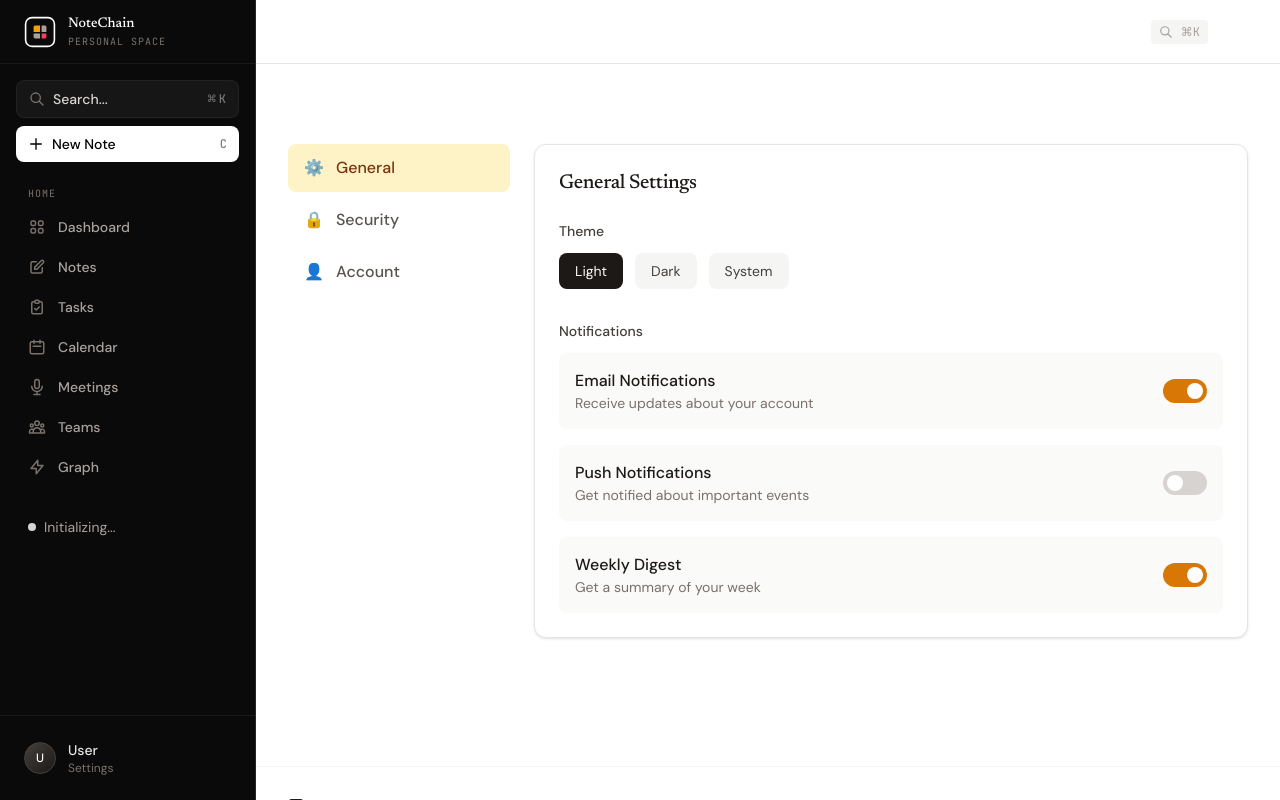
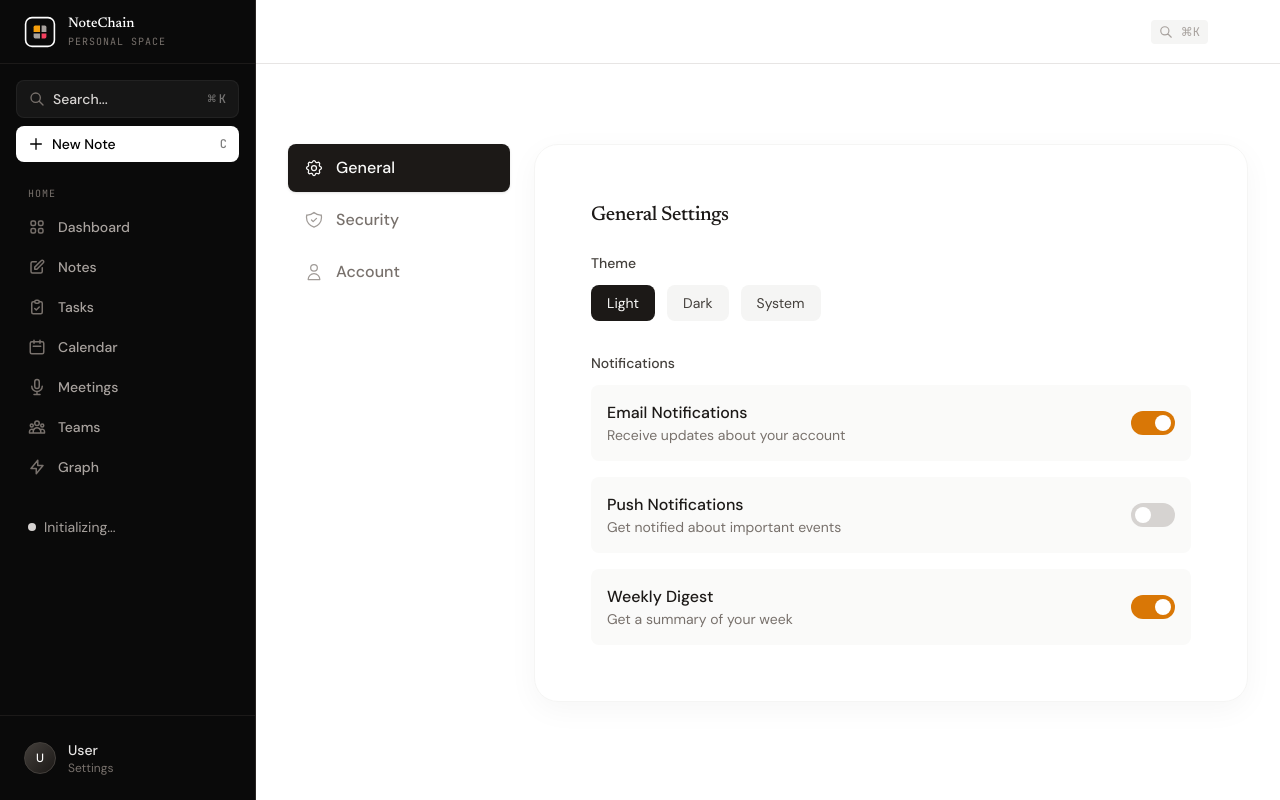
Before and after one commit to Fchery87/NOTECHAIN, a Next.js app in the folder apps/web/: page /settings in a window 1280 px wide. Built offline with nearby package versions, Linux system fonts and the light colour scheme; no server answers.

Commit message:
feat: Update UI styling across various pages with refined borders, shadows, padding, and new SVG icons.

```diff
--- a/apps/web/src/app/graph/page.tsx
+++ b/apps/web/src/app/graph/page.tsx
@@ -93,7 +93,7 @@ export default function KnowledgeGraphPage() {
 
         {/* Error State */}
         {error && (
-          <div className="mb-6 p-4 bg-rose-50 border border-rose-200 rounded-xl">
+          <div className="mb-6 p-6 bg-rose-50/50 border border-rose-100 rounded-3xl">
             <div className="flex items-start gap-3">
               <svg
                 className="w-5 h-5 text-rose-500 mt-0.5 flex-shrink-0"
@@ -117,7 +117,7 @@ export default function KnowledgeGraphPage() {
         )}
 
         {/* Graph View */}
-        <div className="bg-white rounded-2xl shadow-sm border border-stone-200 overflow-hidden">
+        <div className="bg-white rounded-3xl border border-stone-100 shadow-[0_8px_30px_rgb(0,0,0,0.04)] overflow-hidden">
           <KnowledgeGraphView
             graph={graph || { nodes: [], edges: [], clusters: [] }}
             isLoading={isLoading}
@@ -128,8 +128,10 @@ export default function KnowledgeGraphPage() {
         </div>
 
         {/* Tips Section */}
-        <div className="mt-8 bg-stone-100 rounded-xl p-6 border border-stone-200">
-          <h2 className="font-serif text-xl font-medium text-stone-900 mb-4">Tips</h2>
+        <div className="mt-8 bg-stone-50/50 rounded-3xl p-8 border border-stone-100">
+          <h2 className="font-serif text-xl font-medium text-stone-900 mb-4 tracking-tight">
+            Tips
+          </h2>
           <ul className="space-y-3 text-stone-600">
             <li className="flex items-start gap-3">
               <span className="w-6 h-6 rounded-full bg-amber-100 text-amber-700 flex items-center justify-center text-sm font-medium flex-shrink-0">
--- a/apps/web/src/app/meetings/page.tsx
+++ b/apps/web/src/app/meetings/page.tsx
@@ -45,10 +45,10 @@ export default function MeetingsPage() {
     <button
       type="button"
       onClick={handleNewMeeting}
-      className="flex items-center gap-2 px-5 py-2.5 bg-stone-900 text-stone-50 font-medium rounded-lg hover:bg-stone-800 transition-all duration-300 hover:shadow-lg hover:shadow-stone-900/20"
+      className="flex items-center gap-2 px-4 py-2 bg-stone-900 text-stone-50 text-sm font-medium rounded-lg hover:bg-stone-800 transition-colors shadow-sm"
     >
       <svg
-        className="w-5 h-5"
+        className="w-4 h-4"
         fill="none"
         stroke="currentColor"
         viewBox="0 0 24 24"
@@ -62,7 +62,7 @@ export default function MeetingsPage() {
 
   return (
     <AppLayout pageTitle="Meetings" actions={headerActions}>
-      <div className="py-6">
+      <div className="py-8 max-w-5xl mx-auto">
         <div className="mb-6">
           <p className="text-stone-600">Record and manage your meeting transcriptions</p>
         </div>
--- a/apps/web/src/app/settings/page.tsx
+++ b/apps/web/src/app/settings/page.tsx
@@ -20,20 +20,69 @@ export default function SettingsPage() {
           <div className="md:col-span-1">
             <nav className="space-y-1">
               {[
-                { id: 'general', label: 'General', icon: '⚙️' },
-                { id: 'security', label: 'Security', icon: '🔒' },
-                { id: 'account', label: 'Account', icon: '👤' },
+                {
+                  id: 'general',
+                  label: 'General',
+                  icon: (
+                    <svg className="w-5 h-5" fill="none" stroke="currentColor" viewBox="0 0 24 24">
+                      <path
+                        strokeLinecap="round"
+                        strokeLinejoin="round"
+                        strokeWidth={1.5}
+                        d="M10.325 4.317c.426-1.756 2.924-1.756 3.35 0a1.724 1.724 0 002.573 1.066c1.543-.94 3.31.826 2.37 2.37a1.724 1.724 0 001.065 2.572c1.756.426 1.756 2.924 0 3.35a1.724 1.724 0 00-1.066 2.573c.94 1.543-.826 3.31-2.37 2.37a1.724 1.724 0 00-2.572 1.065c-.426 1.756-2.924 1.756-3.35 0a1.724 1.724 0 00-2.573-1.066c-1.543.94-3.31-.826-2.37-2.37a1.724 1.724 0 00-1.065-2.572c-1.756-.426-1.756-2.924 0-3.35a1.724 1.724 0 001.066-2.573c-.94-1.543.826-3.31 2.37-2.37.996.608 2.296.07 2.572-1.065z"
+                      />
+                      <path
+                        strokeLinecap="round"
+                        strokeLinejoin="round"
+                        strokeWidth={1.5}
+                        d="M15 12a3 3 0 11-6 0 3 3 0 016 0z"
+                      />
+                    </svg>
+                  ),
+                },
+                {
+                  id: 'security',
+                  label: 'Security',
+                  icon: (
+                    <svg className="w-5 h-5" fill="none" stroke="currentColor" viewBox="0 0 24 24">
+                      <path
+                        strokeLinecap="round"
+                        strokeLinejoin="round"
+                        strokeWidth={1.5}
+                        d="M9 12l2 2 4-4m5.618-4.016A11.955 11.955 0 0112 2.944a11.955 11.955 0 01-8.618 3.04A12.02 12.02 0 003 9c0 5.591 3.824 10.29 9 11.622 5.176-1.332 9-6.03 9-11.622 0-1.042-.133-2.052-.382-3.016z"
+                      />
+                    </svg>
+                  ),
+                },
+                {
+                  id: 'account',
+                  label: 'Account',
+                  icon: (
+                    <svg className="w-5 h-5" fill="none" stroke="currentColor" viewBox="0 0 24 24">
+                      <path
+                        strokeLinecap="round"
+                        strokeLinejoin="round"
+                        strokeWidth={1.5}
+                        d="M16 7a4 4 0 11-8 0 4 4 0 018 0zM12 14a7 7 0 00-7 7h14a7 7 0 00-7-7z"
+                      />
+                    </svg>
+                  ),
+                },
               ].map(section => (
                 <button
                   key={section.id}
                   onClick={() => setActiveSection(section.id as any)}
-                  className={`w-full flex items-center gap-3 px-4 py-3 rounded-lg text-left transition-colors ${
+                  className={`w-full flex items-center gap-3 px-4 py-3 rounded-lg text-left transition-all ${
                     activeSection === section.id
-                      ? 'bg-amber-100 text-amber-900'
-                      : 'text-stone-600 hover:bg-stone-100'
+                      ? 'bg-stone-900 text-stone-50 shadow-sm'
+                      : 'text-stone-500 hover:text-stone-900 hover:bg-stone-50'
                   }`}
                 >
-                  <span>{section.icon}</span>
+                  <span
+                    className={`${activeSection === section.id ? 'opacity-100' : 'opacity-70 group-hover:opacity-100'} transition-opacity`}
+                  >
+                    {section.icon}
+                  </span>
                   <span className="font-medium">{section.label}</span>
                 </button>
               ))}
@@ -42,7 +91,7 @@ export default function SettingsPage() {
 
           {/* Content */}
           <div className="md:col-span-3">
-            <div className="bg-white rounded-xl shadow-sm border border-stone-200">
+            <div className="bg-white rounded-3xl border border-stone-100 p-8 shadow-[0_8px_30px_rgb(0,0,0,0.04)]">
               {activeSection === 'general' && (
                 <div className="p-6">
                   <h2 className="text-xl font-medium text-stone-900 mb-6">General Settings</h2>
--- a/apps/web/src/app/todos/page.tsx
+++ b/apps/web/src/app/todos/page.tsx
@@ -184,24 +184,22 @@ export default function TodosPage() {
   const headerActions = (
     <button
       onClick={openCreateForm}
-      className="px-4 py-2 bg-stone-900 text-stone-50 rounded-lg hover:bg-stone-800 transition-colors"
+      className="px-4 py-2 bg-stone-900 text-stone-50 rounded-lg text-sm font-medium hover:bg-stone-800 transition-colors shadow-sm"
     >
-      + New Task
+      New Task
     </button>
   );
 
   return (
     <AppLayout pageTitle="Tasks" actions={headerActions}>
-      <div className="py-6">
-        <div className="max-w-4xl mx-auto">
-          <div className="bg-white rounded-xl shadow-sm border border-stone-200">
+      <div className="py-8 max-w-4xl mx-auto">
+        <div className="bg-white rounded-3xl border border-stone-100 shadow-[0_8px_30px_rgb(0,0,0,0.04)] overflow-hidden">
           <TodoList
             todos={todos}
             onToggle={handleToggle}
             onPress={handlePress}
             onDelete={handleDelete}
           />
-          </div>
         </div>
       </div>
 
--- a/apps/web/src/components/TodoList.tsx
+++ b/apps/web/src/components/TodoList.tsx
@@ -192,7 +192,7 @@ export function TodoList({
   }
 
   return (
-    <div className="space-y-2" role="list" aria-label="Todo list">
+    <div className="flex flex-col" role="list" aria-label="Todo list">
       {todos.map(todo => {
         const isCompleted = todo.status === 'completed';
         const overdue = todo.dueDate && isOverdue(todo.dueDate) && !isCompleted;
@@ -207,13 +207,13 @@ export function TodoList({
             onMouseEnter={() => setHoveredId(todo.id)}
             onMouseLeave={() => setHoveredId(null)}
             className={`
-              group relative flex items-start gap-3 p-4 rounded-xl
-              bg-white border border-stone-200
-              hover:border-stone-300 hover:shadow-sm
+              group relative flex items-start gap-3 p-5 rounded-2xl
+              bg-white border-b border-stone-100 last:border-b-0
+              hover:bg-stone-50/50 hover:shadow-sm
               transition-all duration-200 cursor-pointer
               focus:outline-none focus:ring-2 focus:ring-amber-500/20 focus:border-amber-500
-              ${isCompleted ? 'opacity-60' : ''}
-              ${overdue ? 'border-red-200 bg-red-50/30' : ''}
+              ${isCompleted ? 'opacity-50' : ''}
+              ${overdue ? 'bg-red-50/30' : ''}
             `}
           >
             {/* Checkbox */}
```
Also changed, not shown: apps/web/src/app/calendar/page.tsx (+6 -6 lines), apps/web/src/app/teams/[id]/page.tsx (+4 -6 lines), apps/web/src/app/teams/page.tsx (+7 -13 lines). Lines whose indentation alone changed are shown as unchanged.
